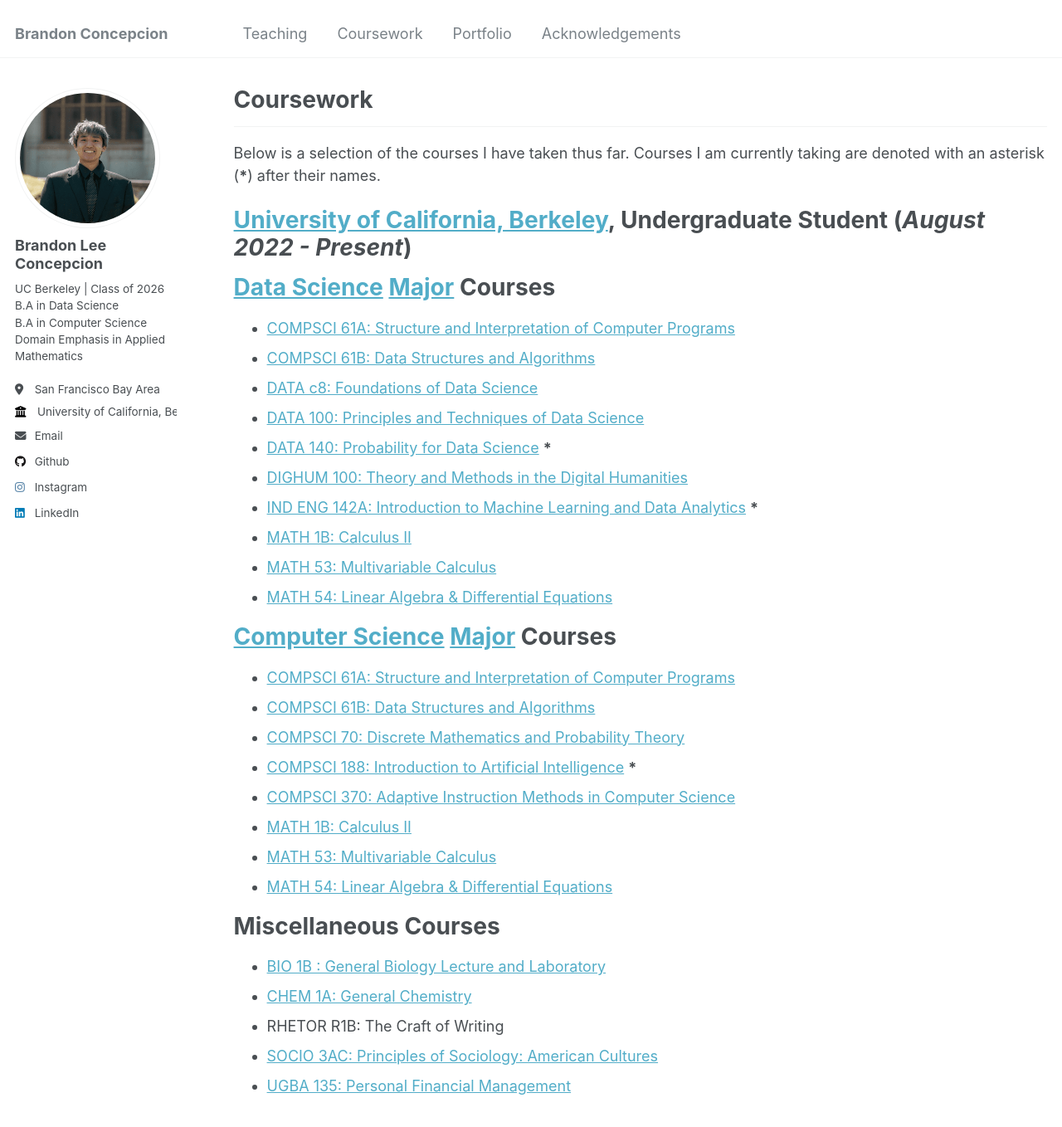
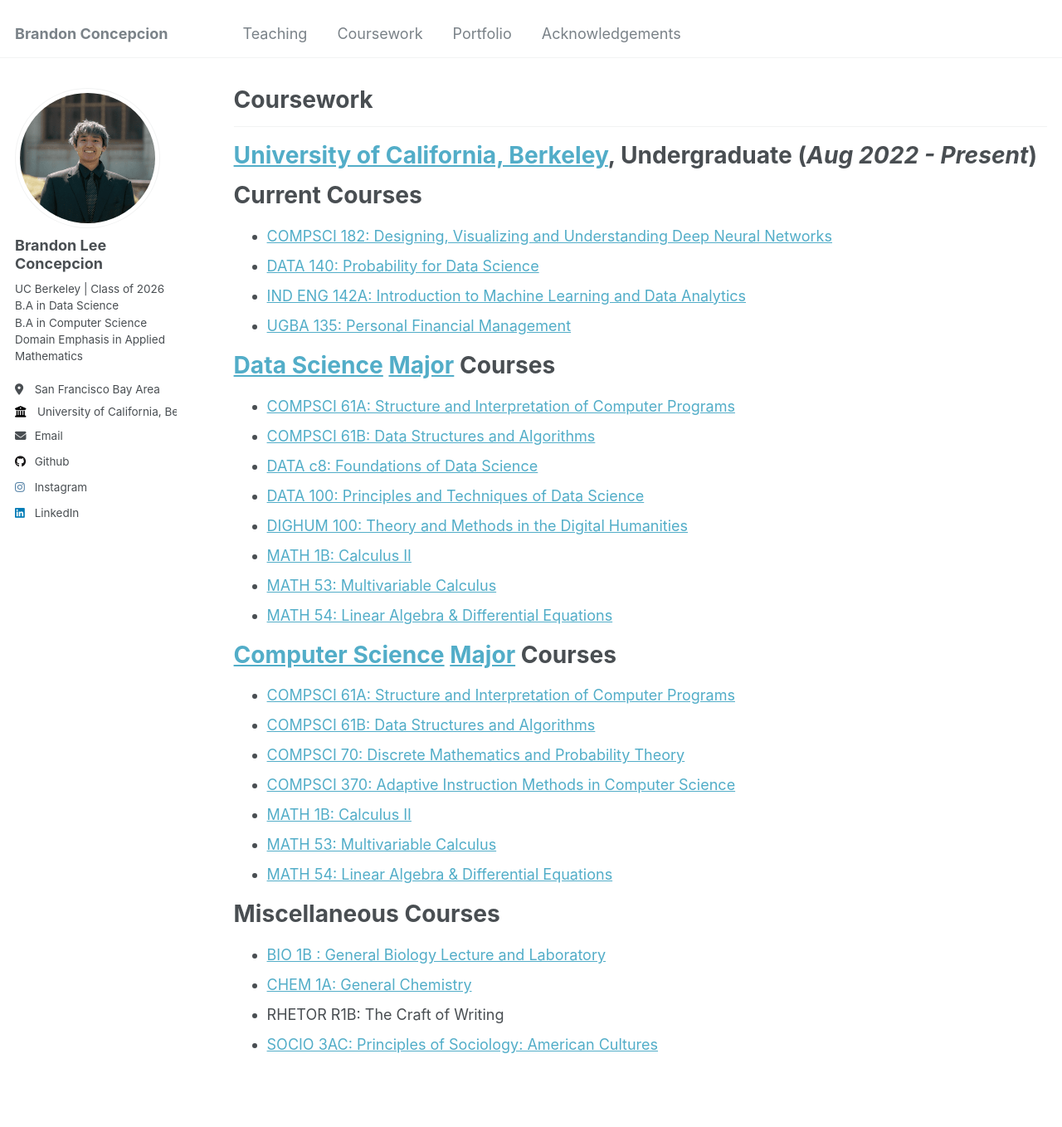
Before and after one commit to brandonconcepcion/brandonconcepcion.github.io, a Jekyll site: the page built from _pages/coursework.md, in a window 1280 px wide and 1400 px high. Shown: the top 1358 px of the window at 83% size. Built offline with Jekyll 4.4.1, drawn with Linux system fonts in a browser that asks for light colours.

Commit message:
Added 182

```diff
--- a/_pages/coursework.md
+++ b/_pages/coursework.md
@@ -9,18 +9,22 @@
 ---
 ---
 
-Below is a selection of the courses I have taken thus far. Courses I am currently taking are denoted with an asterisk (__*__) after their names.
+__[University of California, Berkeley](https://www.berkeley.edu/)__, Undergraduate (_Aug 2022 - Present_)
+======
 
-__[University of California, Berkeley](https://www.berkeley.edu/)__, Undergraduate Student (_August 2022 - Present_)
-======
+# Current Courses
+* <a href = "https://classes.berkeley.edu/content/2024-fall-data-c182-001-lec-001" target = "_blank">COMPSCI 182: Designing, Visualizing and Understanding Deep Neural Networks</a>
+* <a href = "http://prob140.org/" target = "_blank">DATA 140: Probability for Data Science</a>
+* <a href = "https://classes.berkeley.edu/content/2024-fall-indeng-142a-1-lec-1" target = "_blank">IND ENG 142A: Introduction to Machine Learning and Data Analytics</a>
+* <a href = "https://classes.berkeley.edu/content/2024-fall-ugba-135-001-lec-001" target = "_blank">UGBA 135: Personal Financial Management</a>
+
+
 # [Data Science](https://cdss.berkeley.edu/dsus) [Major](https://cdss.berkeley.edu/dsus/academics/data-science-major) Courses
 * <a href = "https://cs61a.org/" target = "_blank">COMPSCI 61A: Structure and Interpretation of Computer Programs</a>
 * <a href = "https://fa23.datastructur.es/" target = "_blank">COMPSCI 61B: Data Structures and Algorithms</a>
 * <a href = "http://www.data8.org/fa22/" target = "_blank">DATA c8: Foundations of Data Science</a>
 * <a href = "https://ds100.org" target = "_blank">DATA 100: Principles and Techniques of Data Science</a>
-* <a href = "http://prob140.org/" target = "_blank">DATA 140: Probability for Data Science</a> __*__
 * <a href = "https://sites.google.com/berkeley.edu/dighum-100/home?pli=1" target = "_blank">DIGHUM 100: Theory and Methods in the Digital Humanities</a>
-* <a href = "https://classes.berkeley.edu/content/2024-fall-indeng-142a-1-lec-1" target = "_blank">IND ENG 142A: Introduction to Machine Learning and Data Analytics</a> __*__
 * <a href = "https://math.berkeley.edu/courses/overview/lowerdivcourses/math1b" target = "_blank">MATH 1B: Calculus II</a>
 * <a href = "https://math.berkeley.edu/courses/overview/lowerdivcourses/math53" target = "_blank">MATH 53: Multivariable Calculus</a>
 * <a href = "https://math.berkeley.edu/courses/overview/lowerdivcourses/math54" target = "_blank">MATH 54: Linear Algebra & Differential Equations</a>
@@ -30,7 +34,6 @@
 * <a href = "https://cs61a.org/" target = "_blank">COMPSCI 61A: Structure and Interpretation of Computer Programs</a>
 * <a href = "https://fa23.datastructur.es/" target = "_blank">COMPSCI 61B: Data Structures and Algorithms</a>
 * <a href = "http://www.eecs70.org/" target = "_blank">COMPSCI 70: Discrete Mathematics and Probability Theory</a>
-* <a href = "https://inst.eecs.berkeley.edu/~cs188/sp24/" target = "_blank">COMPSCI 188: Introduction to Artificial Intelligence</a> __*__
 * <a href = "https://www2.eecs.berkeley.edu/Courses/CS370/" target = "_blank">COMPSCI 370: Adaptive Instruction Methods in Computer Science</a>
 * <a href = "https://math.berkeley.edu/courses/overview/lowerdivcourses/math1b" target = "_blank">MATH 1B: Calculus II</a>
 * <a href = "https://math.berkeley.edu/courses/overview/lowerdivcourses/math53" target = "_blank">MATH 53: Multivariable Calculus</a>
```
Also changed, not shown: other parts of _pages/coursework.md (+0 -1 lines).
